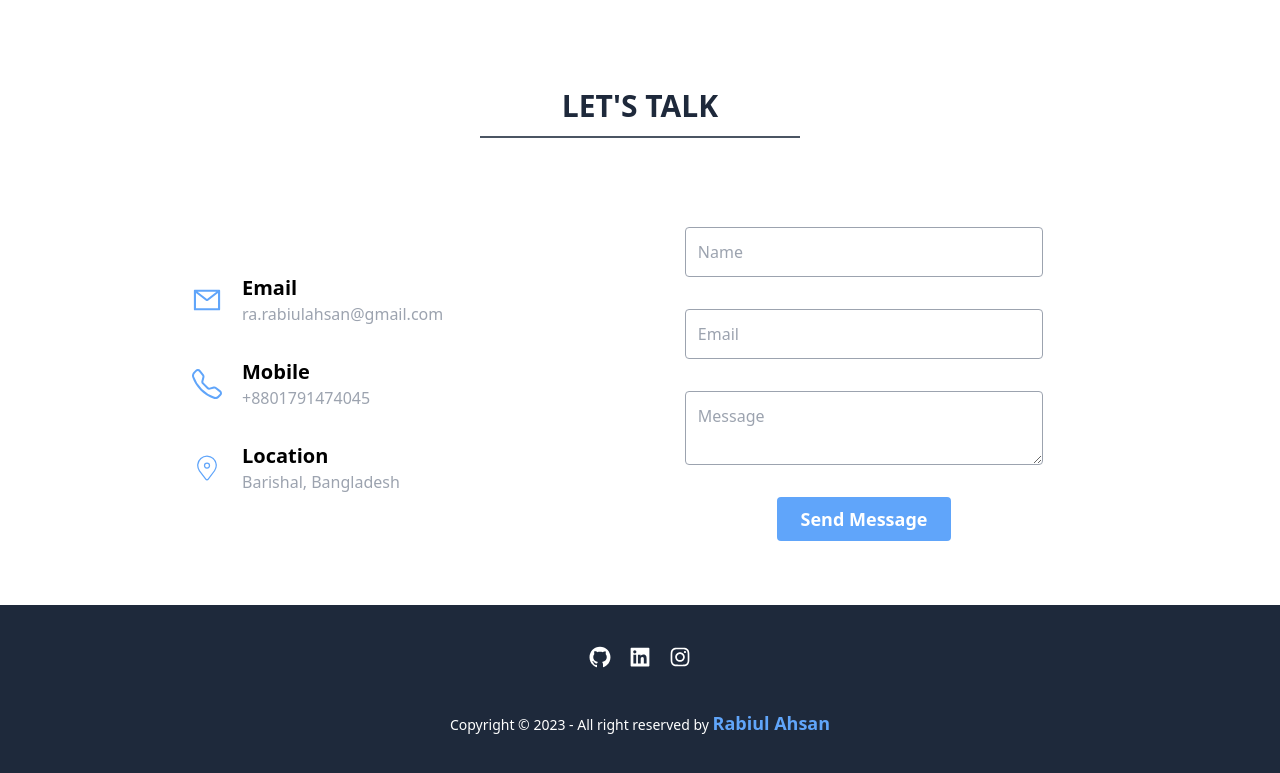
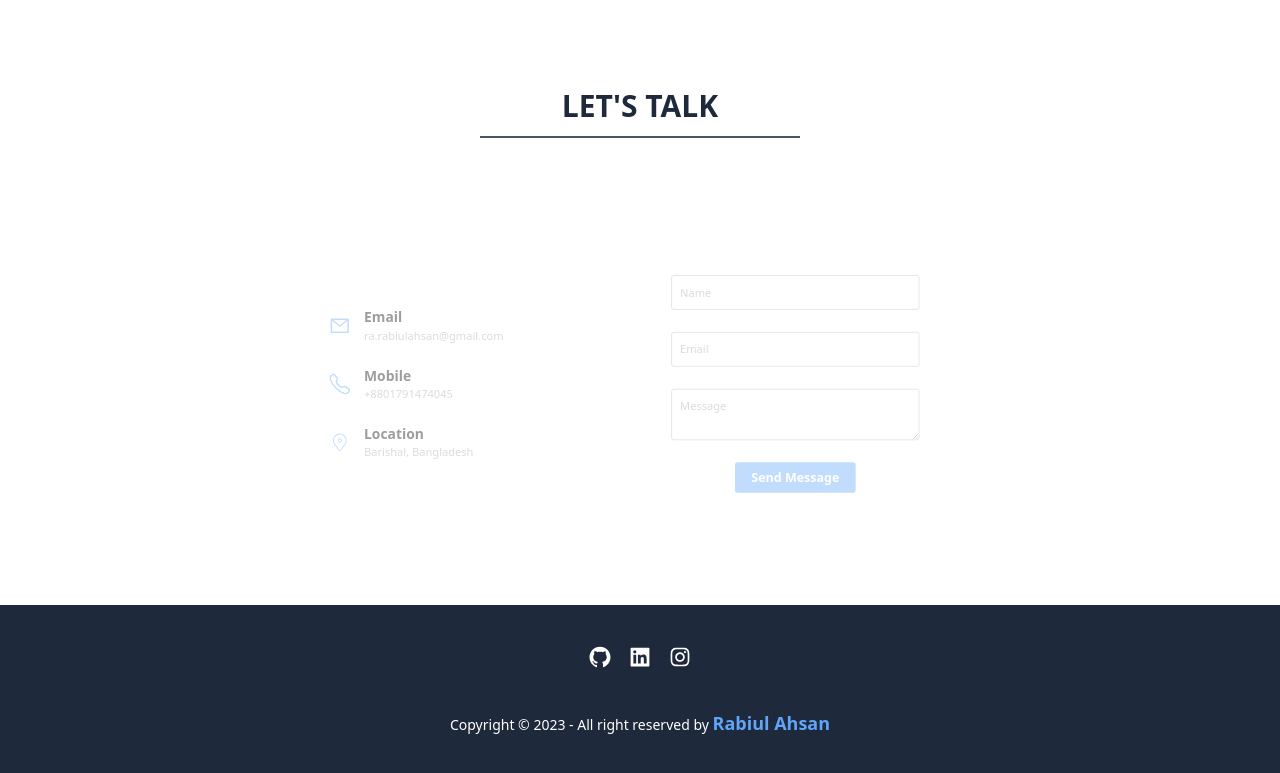
Before and after one commit to rabiulahsan/portfolio, a React (Vite) app: page / in a window 1280 px wide. Shown: the part 2639-3412 px from the top of the page. Built offline with nearby package versions, Linux system fonts and the light colour scheme.

Commit message:
contact section animated

```diff
--- a/src/Components/Contact/Contact.jsx
+++ b/src/Components/Contact/Contact.jsx
@@ -4,8 +4,11 @@ import SectionTitle from "../SectionTitle/SectionTitle";
 import { AiOutlineMail } from "react-icons/ai";
 import { BsTelephone } from "react-icons/bs";
 import { CiLocationOn } from "react-icons/ci";
+import { useScroll, motion, useTransform } from "framer-motion";
+import { useRef } from "react";
 
 const Contact = () => {
+  //for button
   const [coordinates, setCoordinates] = useState({ x: 0, y: 0 });
   const handleMouseMove = (e) => {
     const x = e.pageX - e.currentTarget.offsetLeft;
@@ -17,10 +20,29 @@ const Contact = () => {
     "--before-top": `${coordinates.y}px`,
     "--before-left": `${coordinates.x}px`,
   };
+
+  //for scrolling
+  const ref = useRef(null);
+
+  const { scrollYProgress } = useScroll({
+    target: ref,
+    offset: ["0 1", ".5 .6"],
+  });
+
+  const scaleProgress = useTransform(scrollYProgress, [0, 1], [0.5, 1]);
+
   return (
     <div id="contact" className="mb-10 lg:mb-0">
       <SectionTitle heading="Let's Talk"></SectionTitle>
-      <div className="flex flex-col lg:flex-row justify-around items-center px-[15%] py-[5%]">
+      <motion.div
+        ref={ref}
+        style={{
+          scale: scaleProgress,
+          // scale: scrollYProgress,
+          opacity: scrollYProgress,
+        }}
+        className="flex flex-col lg:flex-row justify-around items-center px-[15%] py-[5%]"
+      >
         <div className="flex flex-col w-full lg:w-1/2 gap-y-8 mx-auto mb-8 lg:mb-0">
           <div className=" flex items-center gap-5">
             <span className="text-blue-400 text-3xl">
@@ -70,7 +92,7 @@ const Contact = () => {
             <span className="relative z-10">Send Message</span>
           </button>
         </div>
-      </div>
+      </motion.div>
     </div>
   );
 };
```
Also changed, not shown: src/Components/Skils/ProgressBar.jsx (+0 -8 lines).
